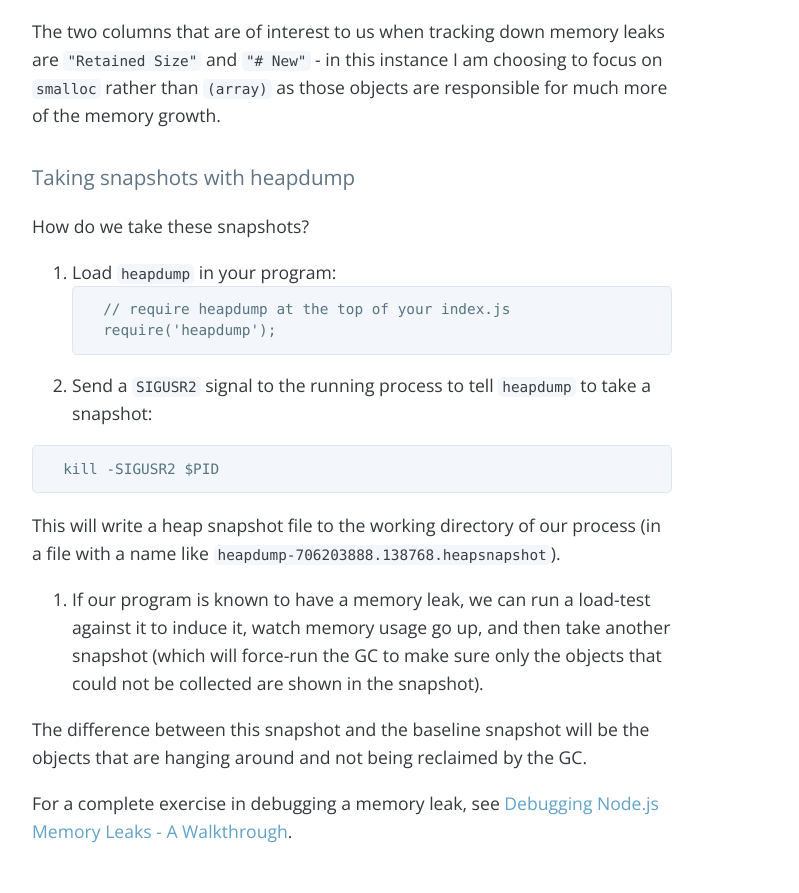
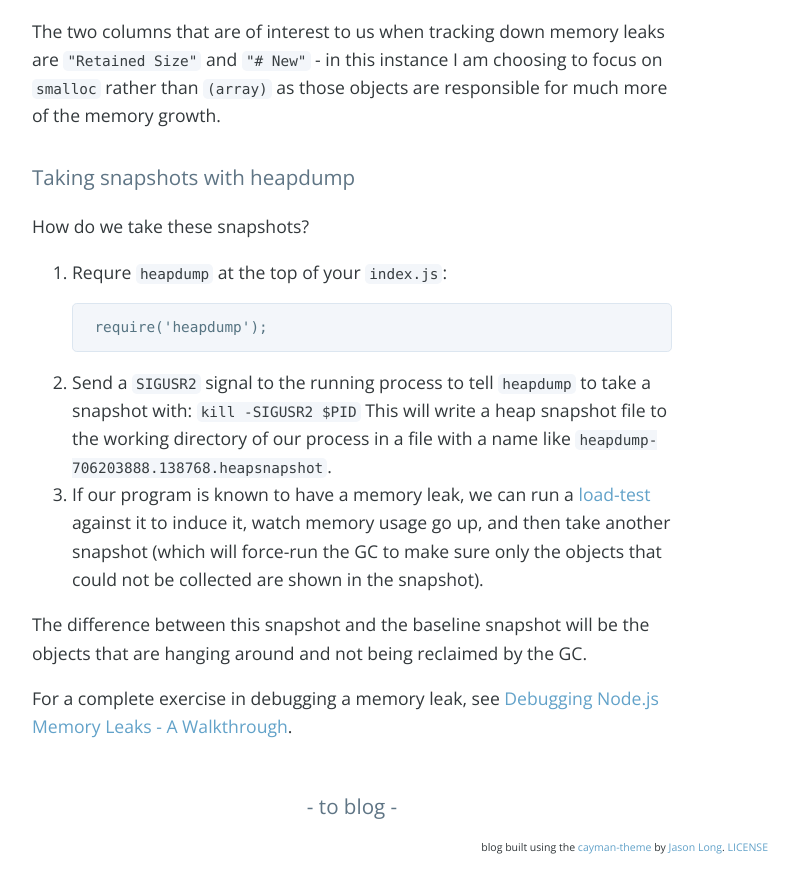
Before and after one commit to nodeperformance/www, a Jekyll site: the page built from _posts/2016-05-07-memory-problems-nodejs-overview.markdown, in a window 1280 px wide and 900 px high, scrolled down 5091 px. Shown: the top 893 px of the window, without its empty margins (288-1087 px from the left). Built offline with Jekyll 4.4.1, drawn with Linux system fonts in a browser that asks for light colours; some of the changed text lies outside the part shown.

Commit message:
Tweak markdown

````diff
--- a/_posts/2016-05-07-memory-problems-nodejs-overview.markdown
+++ b/_posts/2016-05-07-memory-problems-nodejs-overview.markdown
@@ -21,10 +21,9 @@
 
 `$ ps -p $(pgrep node) -o rss,vsz`
 
-```
-   RSS      VSZ
-  2376  3043880
-```
+     RSS      VSZ
+    2376  3043880
+
 
 This tells that the resident set size (`RSS`) is 2376 KB and the virtual set size (`VSZ`) is 3043880 KB.
 
@@ -48,13 +47,11 @@
 We can also use `process.memoryUsage()` to get get a measurement from
 within our Node process:
 
-```
-$ node
-> process.memoryUsage()
-{ rss: 13000704,
-  heapTotal: 6147328,
-  heapUsed: 2705800 }
-```
+    $ node
+    > process.memoryUsage()
+    { rss: 13000704,
+      heapTotal: 6147328,
+      heapUsed: 2705800 }
 
 Where `rss` is the resident set, and `heapTotal` and `heapUsed` refer to V8's memory usage.
 
@@ -62,9 +59,9 @@
 
 We can trace GC activity in our Node program if we run it with the `--trace-gc` flag (and `--trace-gc-verbose` if we want a lot of detail):
 
-```bash
-node --trace-gc --trace-gc-verbose
-```
+
+    node --trace-gc --trace-gc-verbose
+
 
 If we then run something like this in the Node REPL:
 
@@ -74,18 +71,18 @@
 
 We should see a lot of output that looks like this:
 
-```
-[17572:0x101804600]    44609 ms: Scavenge 6.7 (43.9) -> 5.7 (43.9) MB, 0.1 / 0 ms [allocation failure].
-[17572:0x101804600] Memory allocator,   used:  44996 KB, available: 1454140 KB
-[17572:0x101804600] New space,          used:      0 KB, available:   1007 KB, committed:   2015 KB
-[17572:0x101804600] Old space,          used:   4323 KB, available:     21 KB, committed:   4894 KB
-[17572:0x101804600] Code space,         used:   1271 KB, available:      1 KB, committed:   2266 KB
-[17572:0x101804600] Map space,          used:    292 KB, available:      0 KB, committed:   1070 KB
-[17572:0x101804600] Large object space, used:      0 KB, available: 1453099 KB, committed:      0 KB
-[17572:0x101804600] All spaces,         used:   5887 KB, available: 1454129 KB, committed:  10246 KB
-[17572:0x101804600] External memory reported:      8 KB
-[17572:0x101804600] Total time spent in GC  : 44.4 ms
-```
+
+    [17572:0x101804600]    44609 ms: Scavenge 6.7 (43.9) -> 5.7 (43.9) MB, 0.1 /     0 ms [allocation failure].
+    [17572:0x101804600] Memory allocator,   used:  44996 KB, available: 1454140 KB
+    [17572:0x101804600] New space,          used:      0 KB, available:   1007     KB, committed:   2015 KB
+    [17572:0x101804600] Old space,          used:   4323 KB, available:     21     KB, committed:   4894 KB
+    [17572:0x101804600] Code space,         used:   1271 KB, available:      1     KB, committed:   2266 KB
+    [17572:0x101804600] Map space,          used:    292 KB, available:      0     KB, committed:   1070 KB
+    [17572:0x101804600] Large object space, used:      0 KB, available: 1453099     KB, committed:      0 KB
+    [17572:0x101804600] All spaces,         used:   5887 KB, available: 1454129     KB, committed:  10246 KB
+    [17572:0x101804600] External memory reported:      8 KB
+    [17572:0x101804600] Total time spent in GC  : 44.4 ms
+
 
 We can also expose the GC to our JS code with the `--expose-gc` flag to be able to force a GC cycle from our code.
 
@@ -144,22 +141,16 @@
 
 How do we take these snapshots?
 
-1. Load `heapdump` in your program:
-  ```javascript
-  // require heapdump at the top of your index.js
-  require('heapdump');
-  ```
+1. Requre `heapdump` at the top of your `index.js`:
 
-2. Send a `SIGUSR2` signal to the running process to tell `heapdump` to take a snapshot:
+    ```
+    require('heapdump');
+    ```
 
-  ```sh
-  kill -SIGUSR2 $PID
-  ```
+2. Send a `SIGUSR2` signal to the running process to tell `heapdump` to take a snapshot with: `kill -SIGUSR2 $PID`
+  This will write a heap snapshot file to the working directory of our process in a file with a name like `heapdump-706203888.138768.heapsnapshot`.
+3. If our program is known to have a memory leak, we can run a [load-test](https://artillery.io) against it to induce it, watch memory usage go up, and then take another snapshot (which will force-run the GC to make sure only the objects that could not be collected are shown in the snapshot).
 
-  This will write a heap snapshot file to the working directory of our process (in a file with a name like `heapdump-706203888.138768.heapsnapshot`).
-
-3. If our program is known to have a memory leak, we can run a load-test against it to induce it, watch memory usage go up, and then take another snapshot (which will force-run the GC to make sure only the objects that could not be collected are shown in the snapshot).
-
-The difference between this snapshot and the baseline snapshot will be the objects that are hanging around and not being reclaimed by the GC.
+  The difference between this snapshot and the baseline snapshot will be the objects that are hanging around and not being reclaimed by the GC.
 
 For a complete exercise in debugging a memory leak, see [Debugging Node.js Memory Leaks - A Walkthrough](/debugging-nodejs-memory-leaks/).
````
